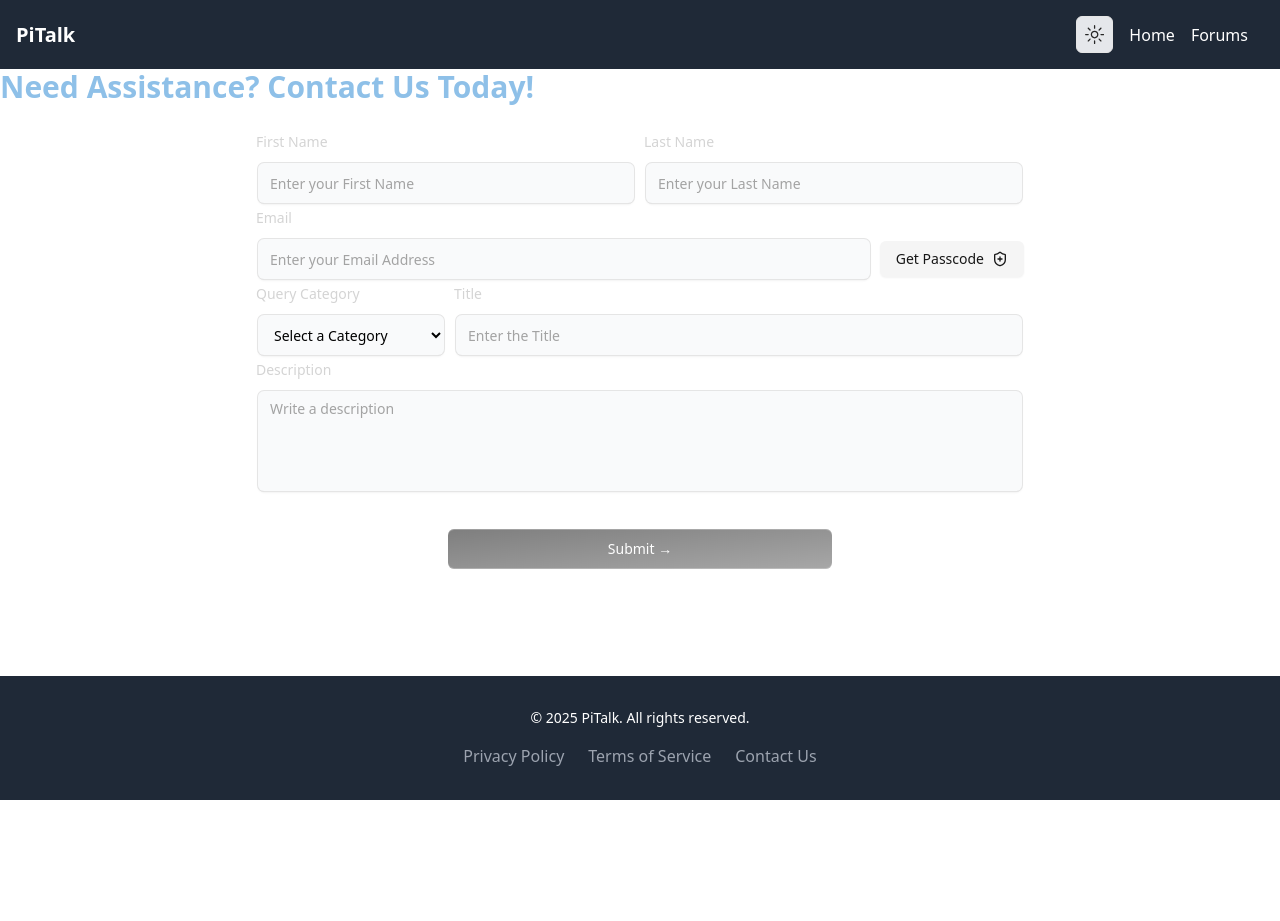
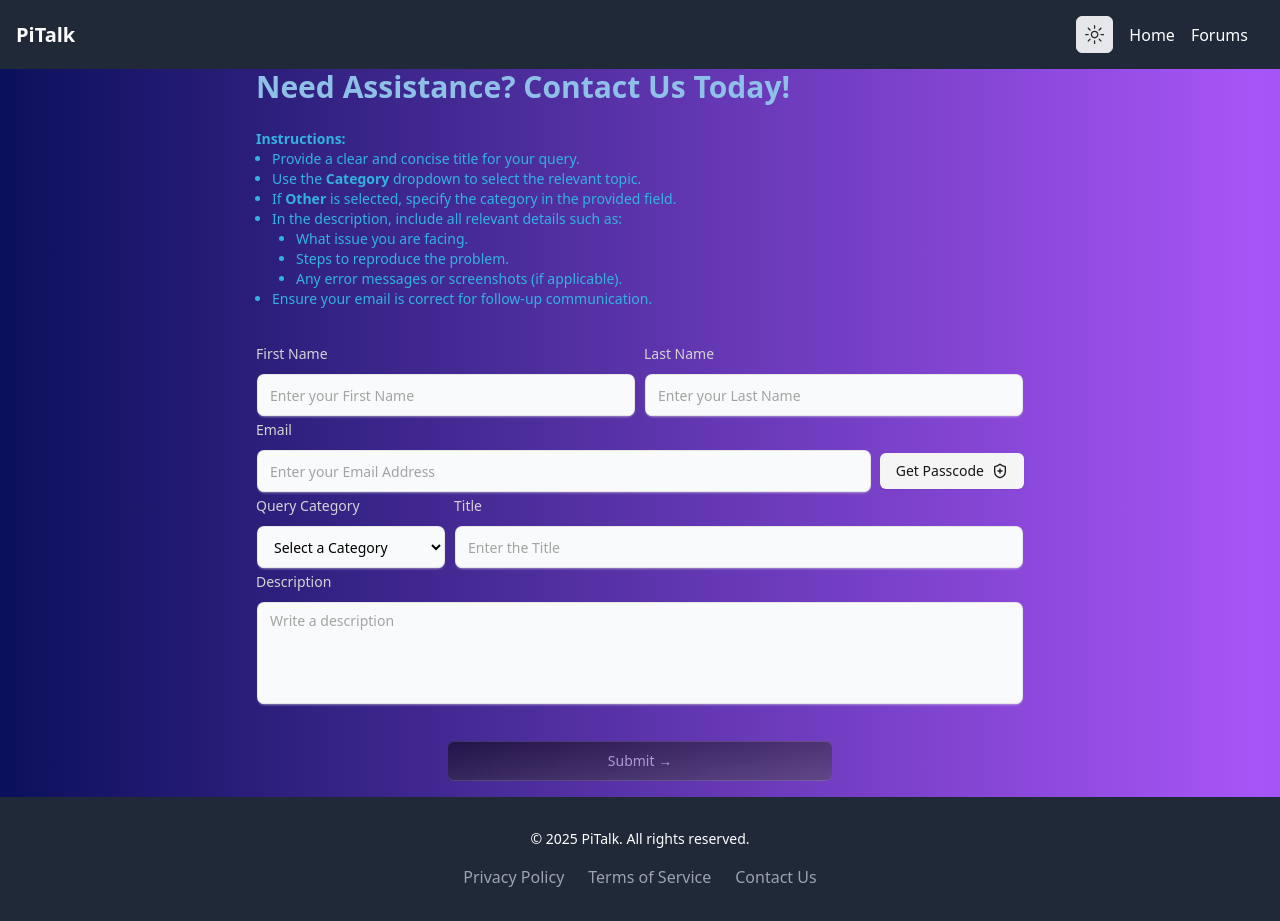
Before and after one commit to adityakashyap5047/PiTalk, a Next.js app: page /contact-us in a window 1280 px wide. Before the commit the page ends 800 px from the top, so only its background shows below. Built offline with nearby package versions, Linux system fonts and the light colour scheme.

Commit message:
completing the background for contact us page

```diff
--- a/app/contact-us/ContactUs.js
+++ b/app/contact-us/ContactUs.js
@@ -45,7 +45,7 @@
 
   //reset the state
   useEffect(() => {
-    if(isSubmitted){
+    if (isSubmitted) {
       setPasscode("");
       setIsSentPasscode(false);
       setIsSentError(false);
@@ -123,8 +123,9 @@
         setIsSentPasscode(true);
         toast({
           title: "Passcode Sent Successfully",
-          description: "Your verification passcode has been sent to your email. Please check your inbox to proceed.",
-          duration: 4000
+          description:
+            "Your verification passcode has been sent to your email. Please check your inbox to proceed.",
+          duration: 4000,
         });
       }
     } catch (error) {
@@ -155,8 +156,9 @@
         setIsVerifiedPasscode(true);
         toast({
           title: "Passcode Verified",
-          description: "Your passcode has been successfully verified. You can now proceed.",
-          duration: 4000
+          description:
+            "Your passcode has been successfully verified. You can now proceed.",
+          duration: 4000,
         });
       } else {
         setIsVerifiedPasscode(false);
@@ -173,7 +175,8 @@
     try {
       setIsSubmitting(true);
       e.preventDefault();
-      const { firstName, lastName, email, otherCategory, title, description } = form.getValues();
+      const { firstName, lastName, email, otherCategory, title, description } =
+        form.getValues();
       if (category === "") {
         setSelectError(true);
         setIsSubmitting(false);
@@ -211,7 +214,8 @@
         form.reset();
         toast({
           title: "Message Sent Successfully",
-          description: "Your message has been sent successfully. We will get back to you shortly.",
+          description:
+            "Your message has been sent successfully. We will get back to you shortly.",
           duration: 4000,
         });
       }
@@ -224,13 +228,32 @@
   };
 
   return (
-    <div className="mx-auto max-w-screen-md my-2 p-4 md:p-0">
-      {/* <Vortex
-        backgroundColor="black"
-        rangeY={700}
-        particleCount={1000}
-        baseHue={10}
-      > */}
+    <div className="mx-auto max-w-screen-md p-4 md:p-0 md:pb-4">
+      <h3 className="text-3xl font-bold text-[#8ec0e8] mb-6">
+        Need Assistance? Contact Us Today!
+      </h3>
+      <div className="text-[#33b2e0] text-sm mb-8">
+        <p>
+          <strong>Instructions:</strong>
+        </p>
+        <ul className="list-disc ml-4">
+          <li>Provide a clear and concise title for your query.</li>
+          <li>Use the <strong>Category</strong> dropdown to select the relevant topic.</li>
+          <li>
+            If <strong>Other</strong> is selected, specify the category in the provided field.
+          </li>
+          <li>
+            In the description, include all relevant details such as:
+            <ul className="list-disc ml-6">
+              <li>What issue you are facing.</li>
+              <li>Steps to reproduce the problem.</li>
+              <li>Any error messages or screenshots (if applicable).</li>
+            </ul>
+          </li>
+          <li>Ensure your email is correct for follow-up communication.</li>
+        </ul>
+      </div>
+
       <Form {...form}>
         <form onSubmit={form.handleSubmit(handleSubmit)}>
           <div className="flex flex-col md:flex-row md:space-x-2">
@@ -493,7 +516,7 @@
             <Button
               className="mt-4 md:mt-9 w-1/2 bg-gradient-to-br relative group/btn from-black dark:from-zinc-900 dark:to-zinc-900 to-neutral-600 dark:bg-zinc-800 text-white rounded-md h-10 font-medium shadow-[0px_1px_0px_0px_#ffffff40_inset,0px_-1px_0px_0px_#ffffff40_inset] dark:shadow-[0px_1px_0px_0px_var(--zinc-800)_inset,0px_-1px_0px_0px_var(--zinc-800)_inset]"
               type="submit"
-            disabled={!isSentPasscode || !isVerifiedPasscode || isSubmitting }
+              disabled={!isSentPasscode || !isVerifiedPasscode || isSubmitting}
               onClick={handleSubmit}
             >
               {isSubmitting ? (
@@ -501,7 +524,11 @@
                   Submitting...
                   <span className="animate-bounce">{svg_verifying}</span>
                 </>
-            ) : <span>Submit &rarr; <BottomGradient /></span> }
+              ) : (
+                <span>
+                  Submit &rarr; <BottomGradient />
+                </span>
+              )}
             </Button>
           </div>
           {isSubmitError && (
@@ -511,7 +538,6 @@
           )}
         </form>
       </Form>
-      {/* </Vortex> */}
     </div>
   );
 };
--- a/app/contact-us/page.js
+++ b/app/contact-us/page.js
@@ -3,8 +3,7 @@
 
 function page() {
   return (
-    <div className='h-full'>
-      <h1 className="text-3xl font-bold text-[#8ec0e8] mb-6">Need Assistance? Contact Us Today!</h1>
+    <div className='h-full bg-gradient-linear from-[#080F58] via-purple-500 to-[#080F58] bg-[length:200%_200%] animate-bg-gradient'>
       <ContactUs/>
     </div>
   )
```
Lines whose indentation alone changed are shown as unchanged.
